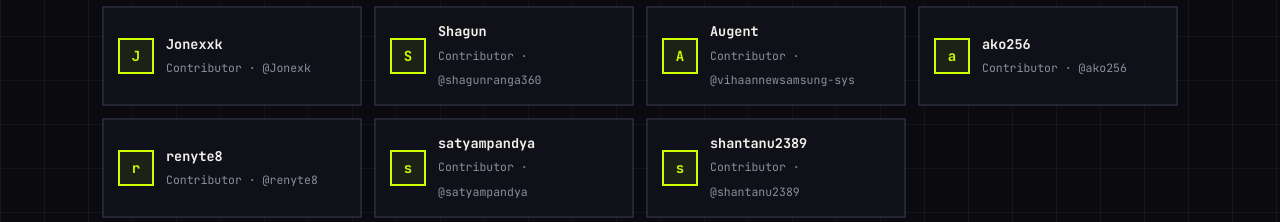
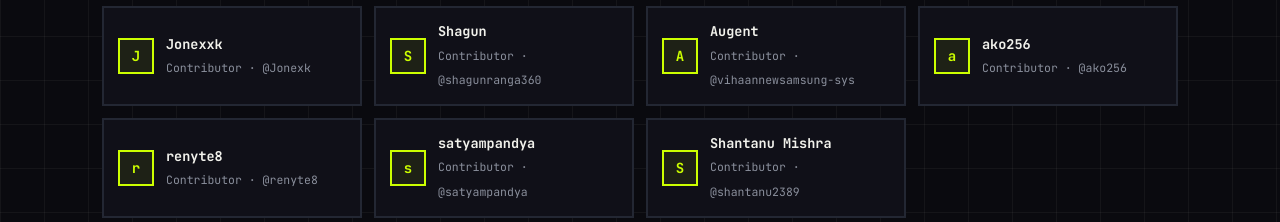
Before and after one commit to APW-Labs/apw-labs.github.io, a Next.js app: page / in a window 1280 px wide. Shown: the part 5420-5642 px from the top of the page. Built offline with nearby package versions, Linux system fonts and the light colour scheme.

Commit message:
Update member name in members.ts

```diff
--- a/src/data/members.ts
+++ b/src/data/members.ts
@@ -19,5 +19,5 @@ export const crew: Member[] = [
   { name: 'ako256', role: 'Contributor', login: 'ako256' },
   { name: 'renyte8', role: 'Contributor', login: 'renyte8' },
   { name: 'satyampandya', role: 'Contributor', login: 'satyampandya' },
-  { name: 'shantanu2389', role: 'Contributor', login: 'shantanu2389' },
+  { name: 'Shantanu Mishra', role: 'Contributor', login: 'shantanu2389' },
 ];
```
